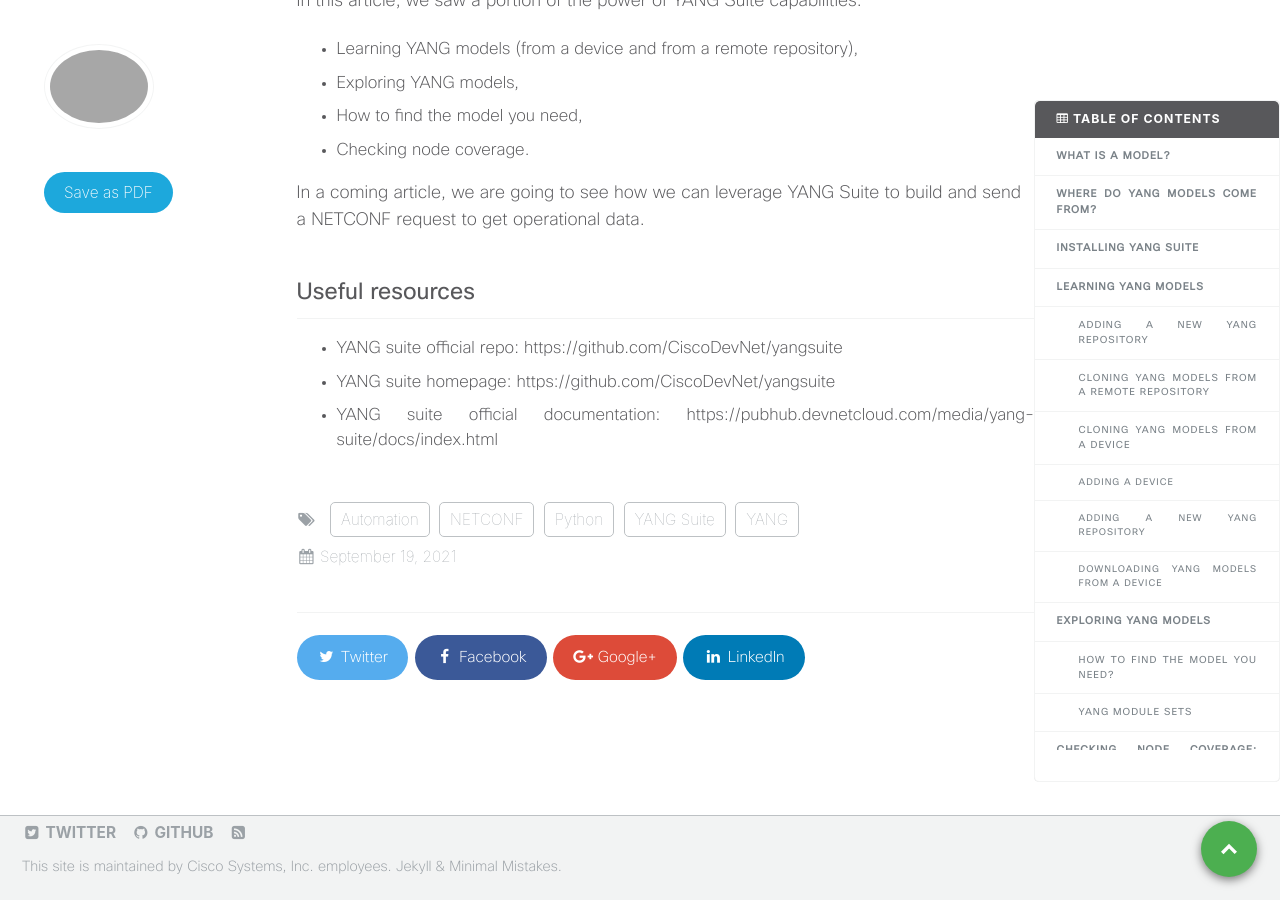
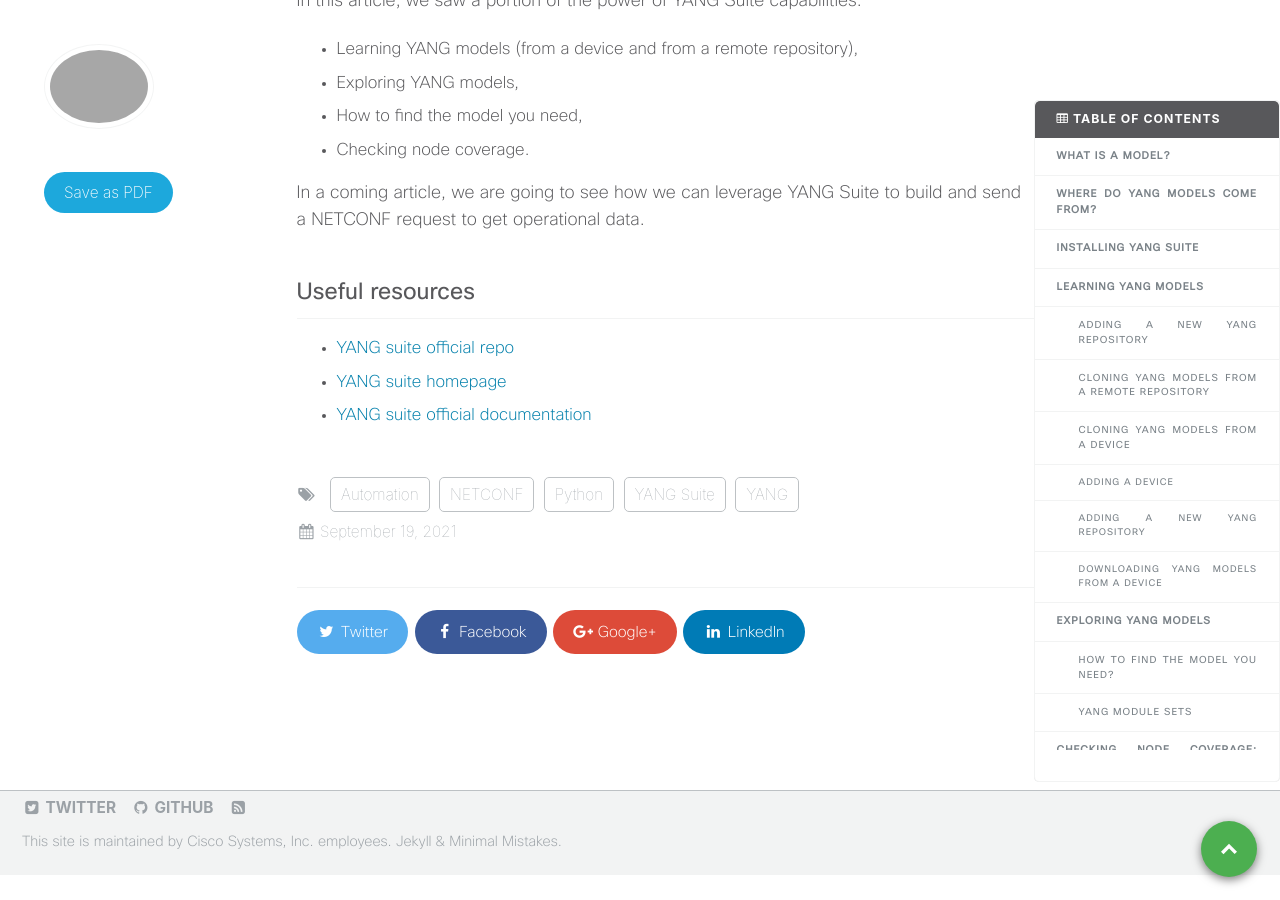
Before and after one commit to xrdocs/programmability, a Jekyll site: the page built from _tutorials/do-you-speak-yang.md, in a window 1280 px wide and 900 px high, scrolled down 12988 px. Built offline with Jekyll 4.4.1, drawn with Linux system fonts in a browser that asks for light colours; comment, search, counter and statistics services are not loaded.

Commit message:
formatting

```diff
--- a/_tutorials/do-you-speak-yang.md
+++ b/_tutorials/do-you-speak-yang.md
@@ -304,6 +304,6 @@ In a coming article, we are going to see how we can leverage YANG Suite to build
 
 # Useful resources
 
-- YANG suite official repo: https://github.com/CiscoDevNet/yangsuite
-- YANG suite homepage: https://github.com/CiscoDevNet/yangsuite
-- YANG suite official documentation: https://pubhub.devnetcloud.com/media/yang-suite/docs/index.html
+- [YANG suite official repo](https://github.com/CiscoDevNet/yangsuite)
+- [YANG suite homepage](https://github.com/CiscoDevNet/yangsuite)
+- [YANG suite official documentation](https://pubhub.devnetcloud.com/media/yang-suite/docs/index.html)
```
